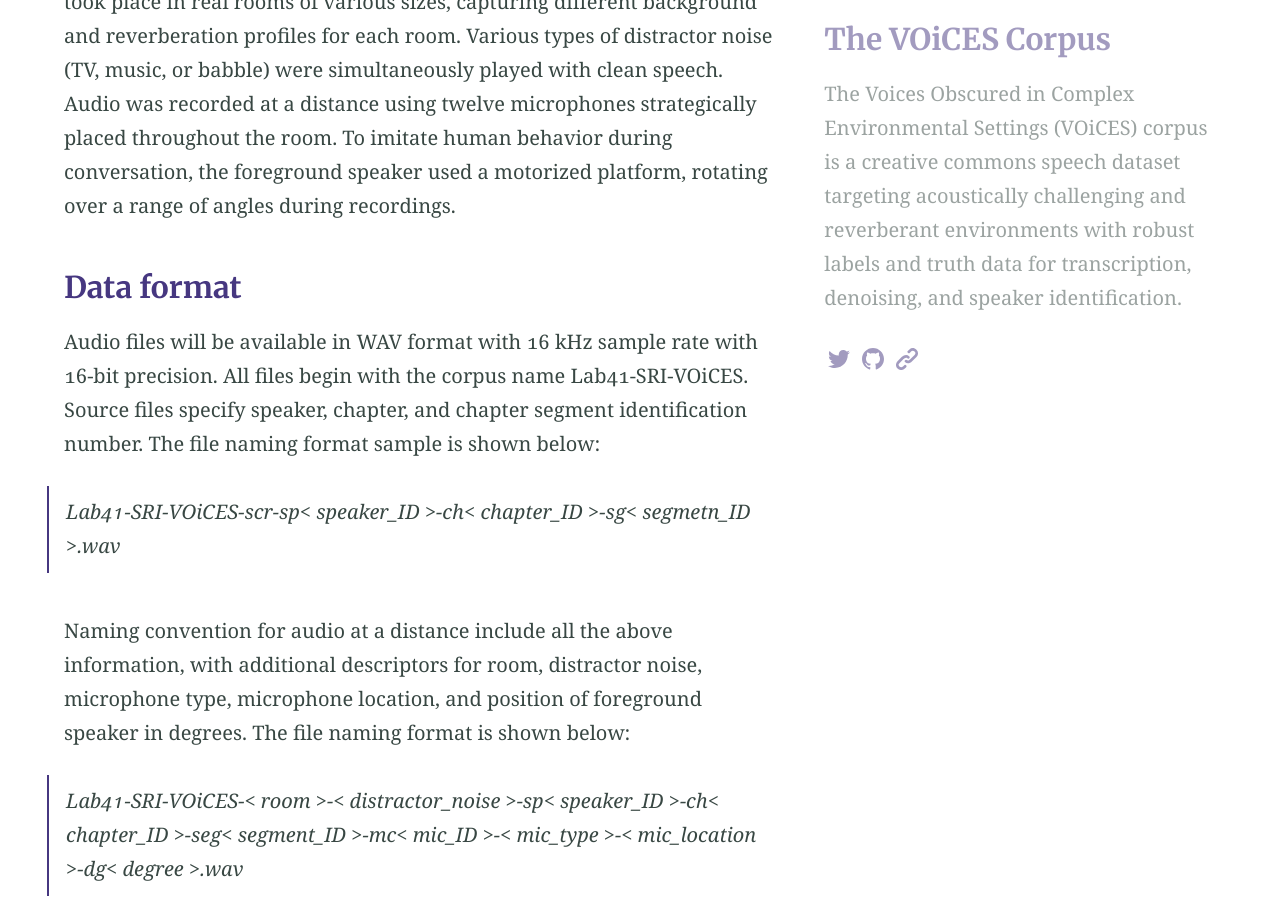
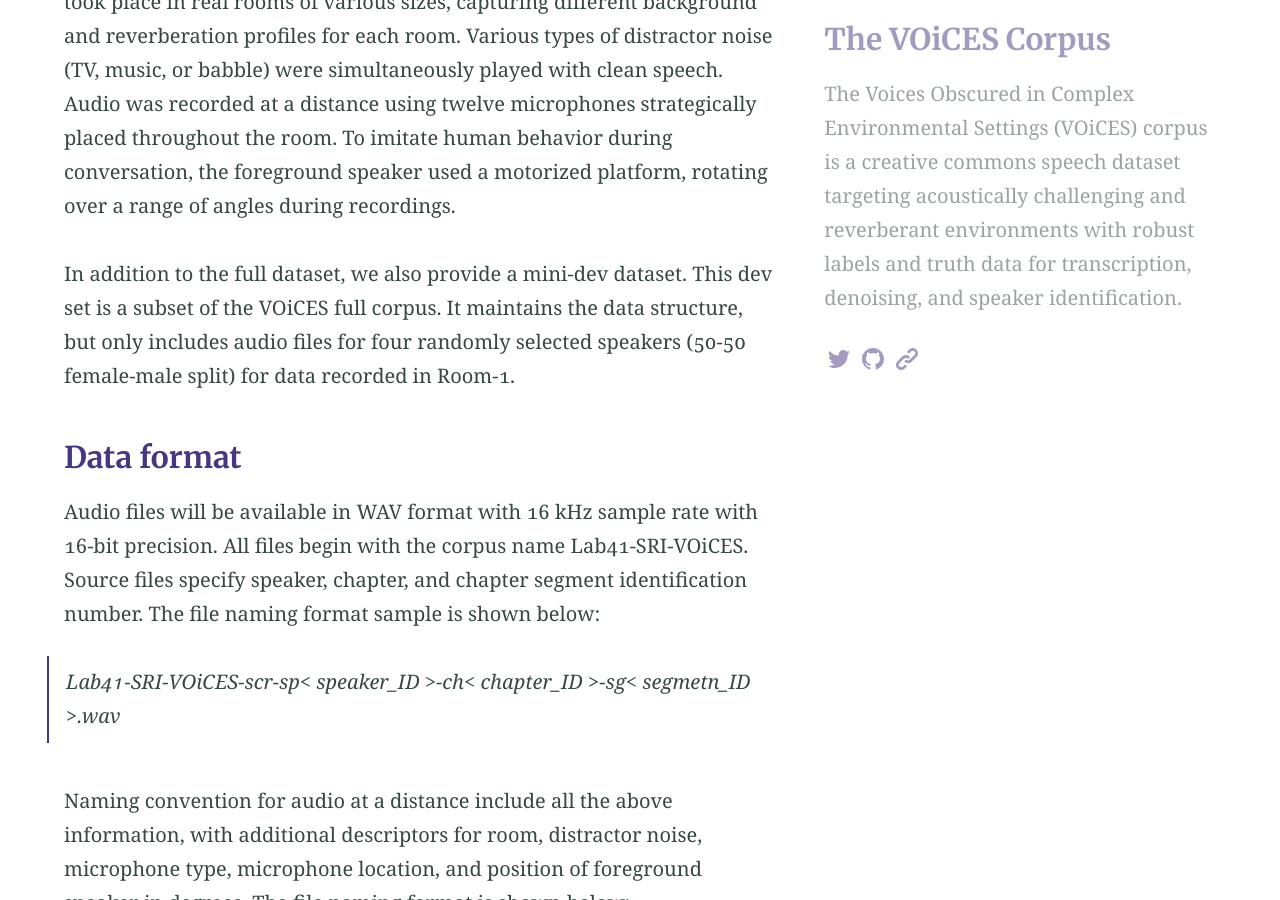
Before and after one commit to IQTLabs/voices, a Jekyll site: the page built from reading.md, in a window 1280 px wide and 900 px high, scrolled down 611 px. Built offline with Jekyll 4.4.1, drawn with Linux system fonts in a browser that asks for light colours; our own code applies the rules of GitHub Pages for plain Markdown files; some of the changed lines change nothing that is shown.

Commit message:
updates to table and info on mini-dev set

```diff
--- a/reading.md
+++ b/reading.md
@@ -18,6 +18,7 @@
 strategically placed throughout the room. To imitate human behavior during conversation,
 the foreground speaker used a motorized platform, rotating over a range of angles during recordings.
 
+In addition to the full dataset, we also provide a mini-dev dataset. This dev set is a subset of the VOiCES full corpus. It maintains the data structure, but only includes audio files for four randomly selected speakers (50-50 female-male split) for data recorded in Room-1.
 
 ### Data format
 
@@ -57,7 +58,7 @@
 | cec              | Mic location       | Overhead on ceiling, clear                                                 |
 | ceo              | Mic location       | Overhead on ceiling, fully obstructed                                      |
 | tbo              | Mic location       | Partially obstructed - table                                               |
-| wlo              | Mic location       | Fully obstructed - wall                                                    |
+| wal              | Mic location       | Fully obstructed - wall                                                    |
 | impulse          | Signal             | Two seconds with transient sound in middle, for room response              |
 | swoop            | Signal             | Rising tone for 20 seconds, for room response                              |
 | tone             | signal             | Steady tone for 15 seconds, for room response                              |
```
